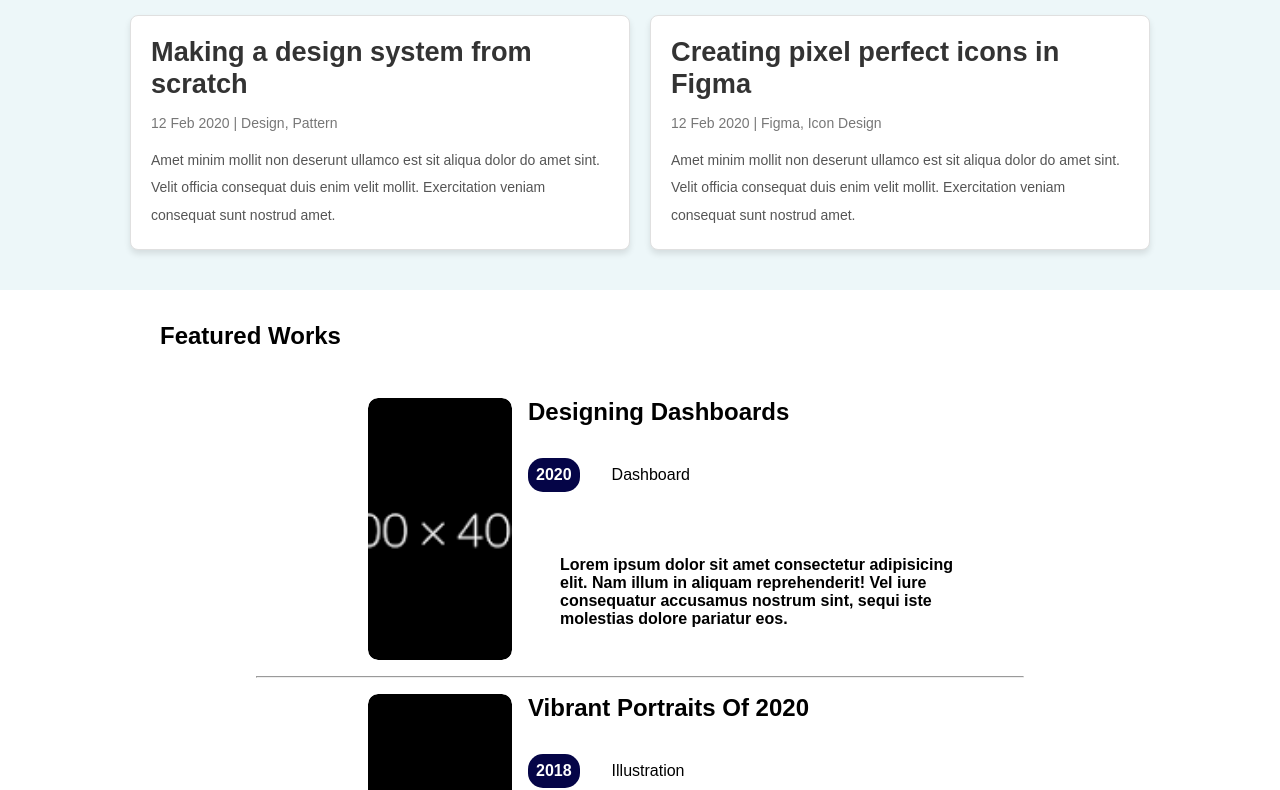
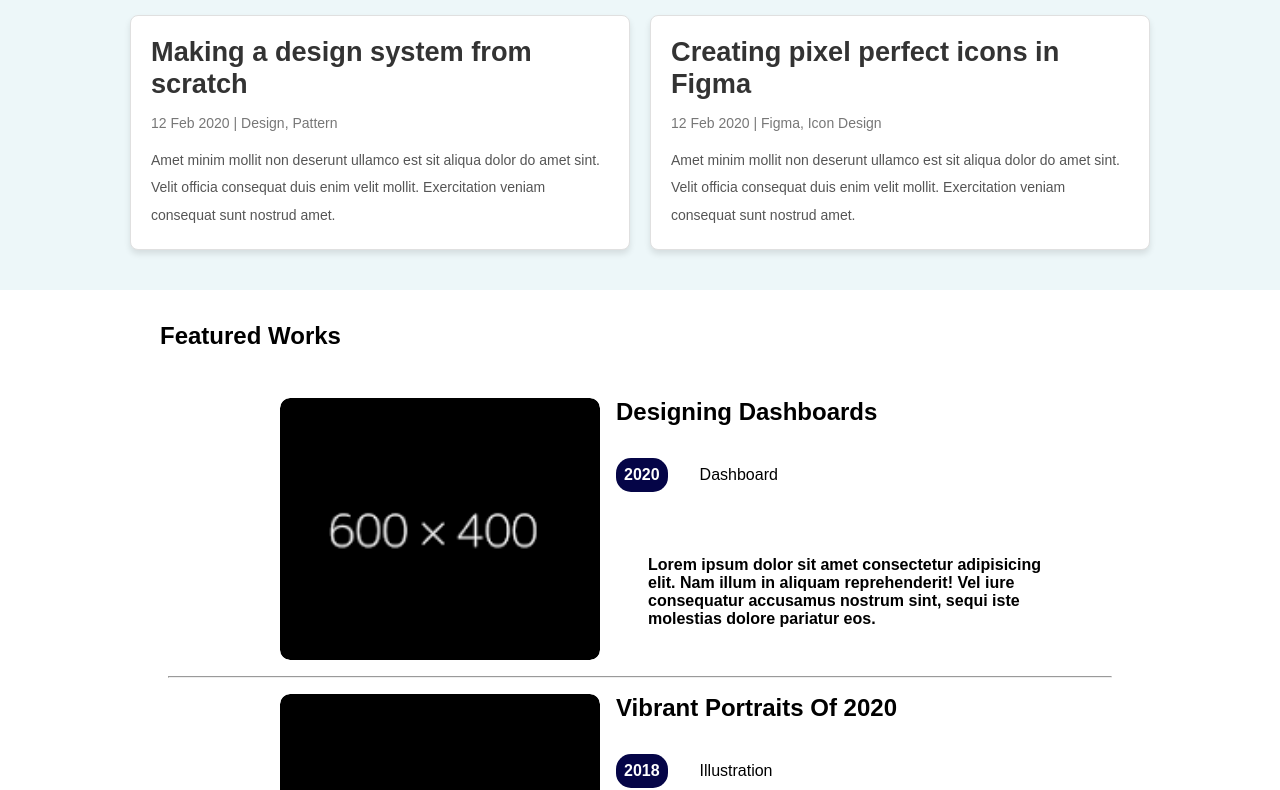
Before and after one commit to JulieWilly/Teach2Give_collaboration, a React (Vite) app: page / in a window 1280 px wide. Shown: the part 685-1475 px from the top of the page. Built offline with nearby package versions, Linux system fonts and the light colour scheme.

Commit message:
changes to images

```diff
--- a/src/pages/Home/FeaturedWork.css
+++ b/src/pages/Home/FeaturedWork.css
@@ -26,7 +26,7 @@ html {
   flex-direction: column;
 }
 .ActualContainer {
-  width: 60%;
+  /* width: 60%; */
   /* padding: 2rem; */
   /* border: 2px solid red; */
   display: flex;
```
